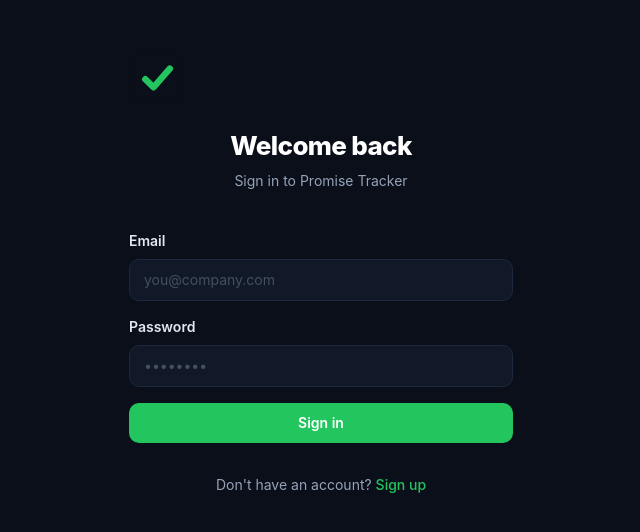
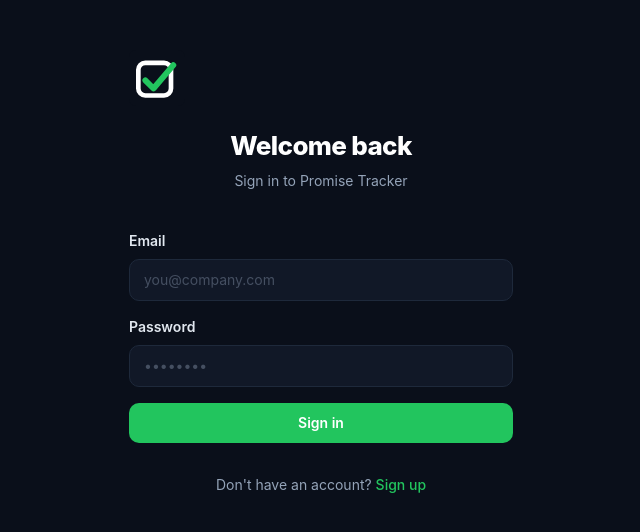
Before and after one commit to jobblixor/promise-tracker-mvp, a React (Vite) app: page / in a window 1280 px wide. Shown: the part 128-660 px from the top of the page, without its empty margins (319-959 px from the left). Built offline with nearby package versions, Linux system fonts and the light colour scheme; no server answers.

Commit message:
Fix logo: white checkbox outline with checkmark extending outside, dark bg

```diff
--- a/src/components/Logo.jsx
+++ b/src/components/Logo.jsx
@@ -1,8 +1,9 @@
 export default function Logo({ className = 'w-9 h-9' }) {
   return (
     <svg className={className} viewBox="0 0 48 48" fill="none" xmlns="http://www.w3.org/2000/svg">
-      <rect x="2" y="2" width="44" height="44" rx="12" fill="#0a0f1a" />
-      <path d="M14 25l7 7L35 16" stroke="#22c55e" strokeWidth="5.5" strokeLinecap="round" strokeLinejoin="round" fill="none" />
+      <rect x="0" y="0" width="48" height="48" rx="6" fill="#0a0f1a" />
+      <rect x="8" y="11" width="28" height="28" rx="6" stroke="white" strokeWidth="4" fill="none" />
+      <path d="M14 26l7 7L38 13" stroke="#22c55e" strokeWidth="5" strokeLinecap="round" strokeLinejoin="round" fill="none" />
     </svg>
   );
 }
```
Also changed, not shown: public/favicon.svg.
